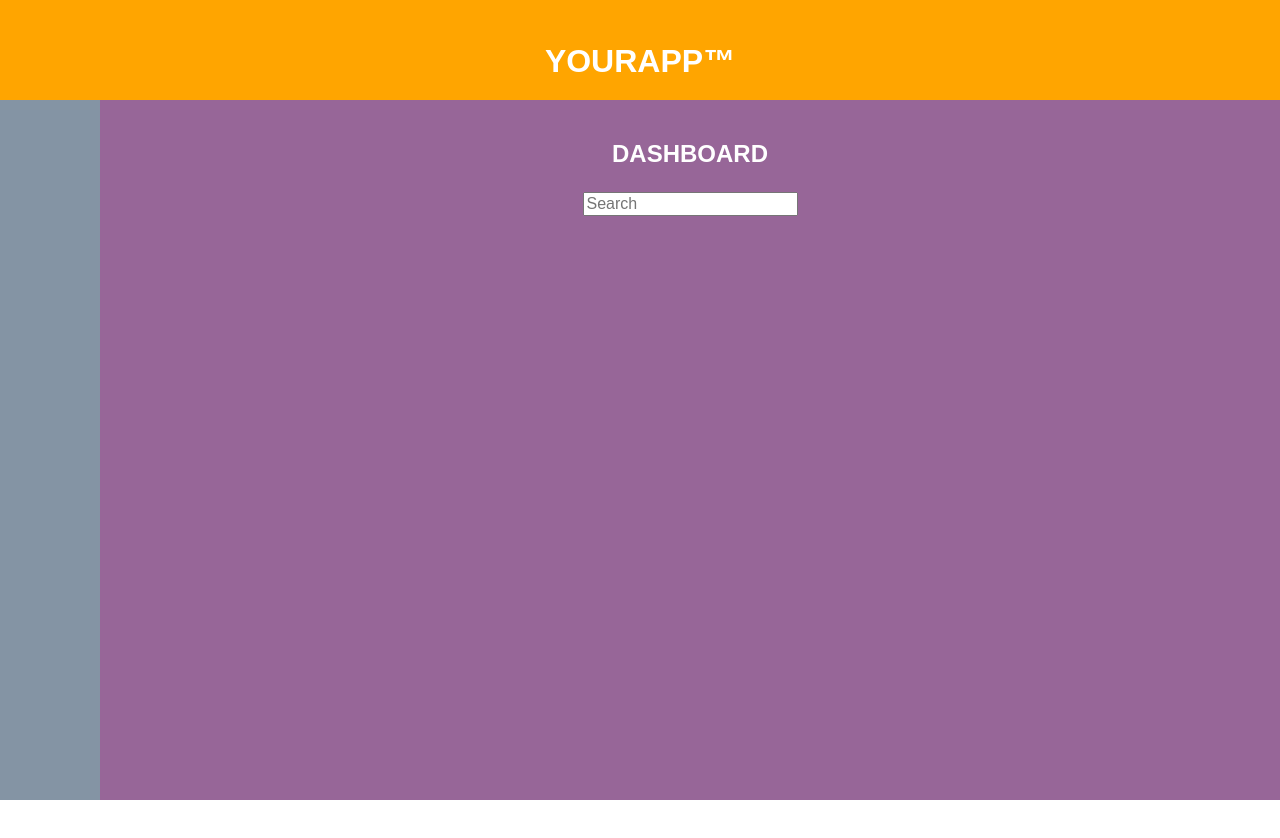
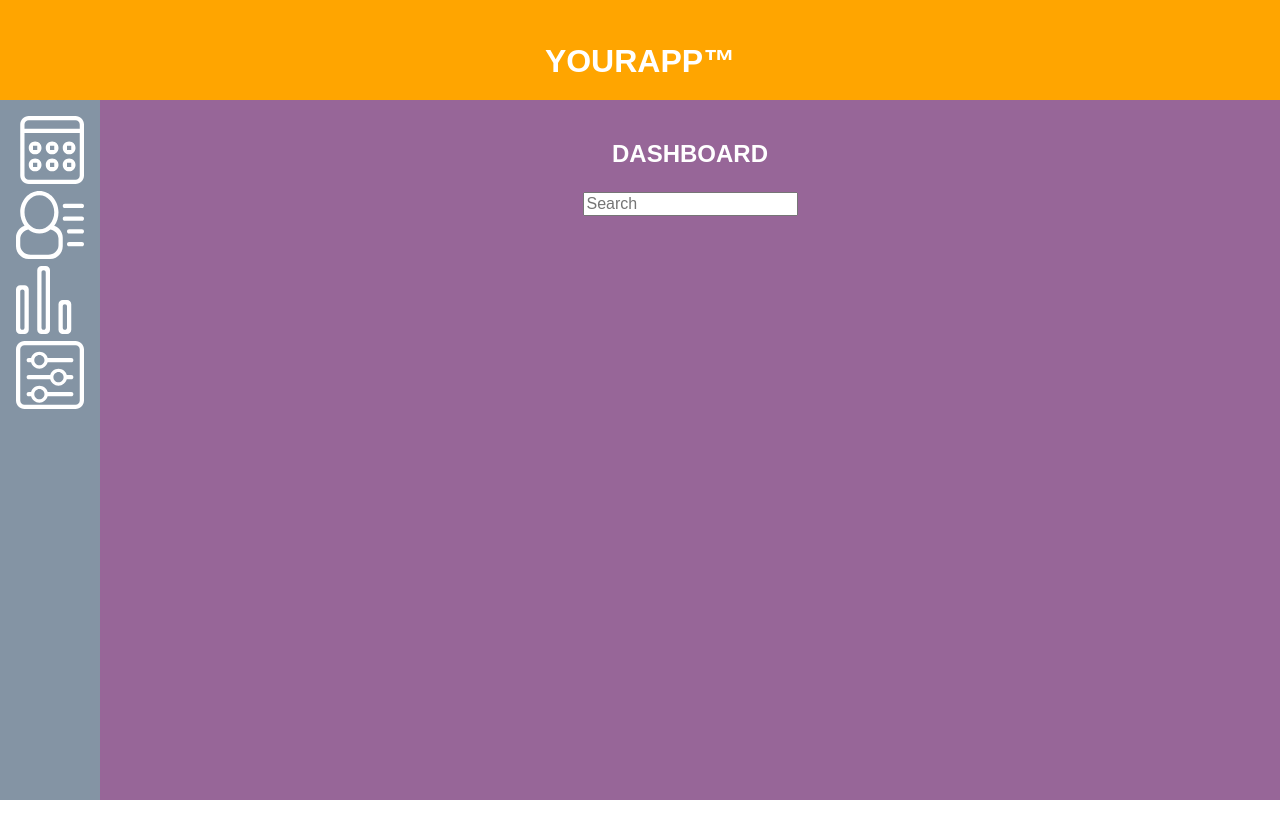
Before and after one commit to Ephillius/techdegree-project7, a plain HTML site: page index.html in a window 1280 px wide. Shown: the top 838 px of the page. Drawn offline with Linux system fonts and the light colour scheme.

Commit message:
Update index.html

```diff
--- a/index.html
+++ b/index.html
@@ -31,10 +31,18 @@
 		</header>
 
 		<nav>
-			<a class="dashboard" href="index.html"></a>
-			<a class="members" href="#"></a>
-			<a class="visits" href="#"></a>
-			<a class="settings" href="#"></a>
+			<a class="dashboard" href="index.html">
+				<img src="icons/icon-dashboard.svg">
+			</a>
+			<a class="members" href="#">
+				<img src="icons/icon-members.svg">
+			</a>
+			<a class="visits" href="#">
+				<img src="icons/icon-visits.svg">
+			</a>
+			<a class="settings" href="#">
+				<img src="icons/icon-settings.svg">
+			</a>
 		</nav>
 
 		<main>
```
